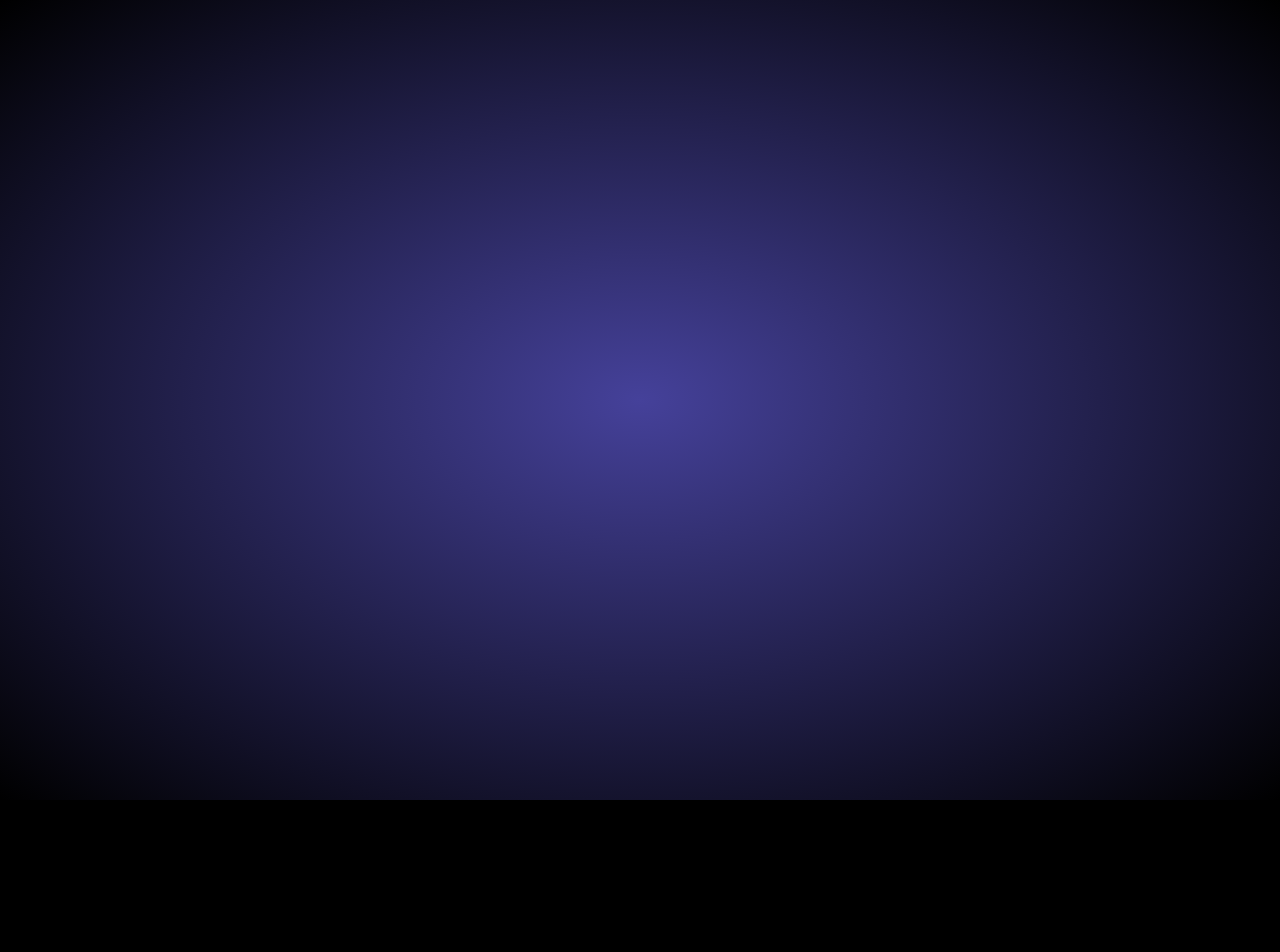
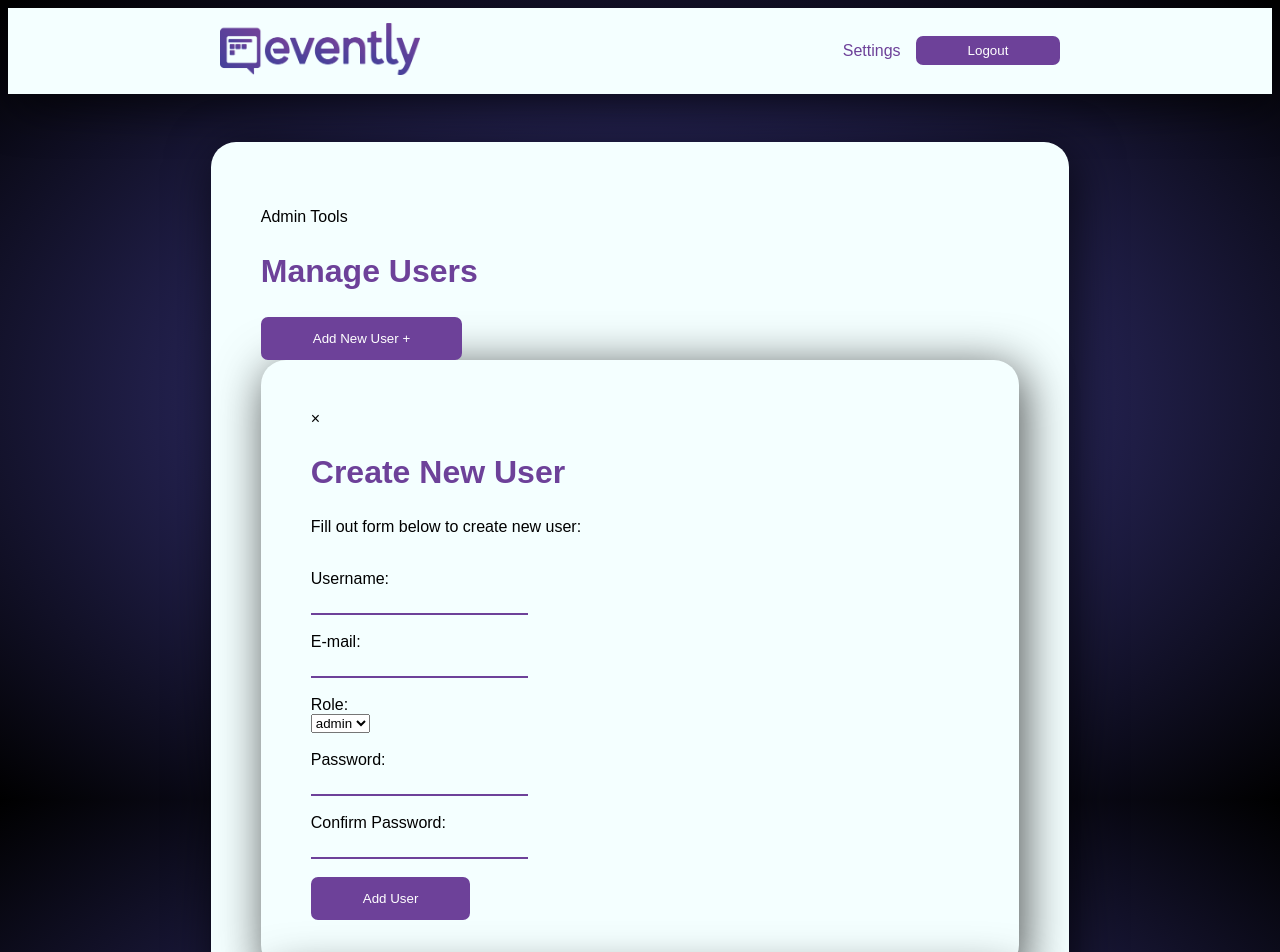
Before and after one commit to Rsims04/evently-angular, an Angular app in the folder evently/: page /admin in a window 1280 px wide. Before the commit this address led to /. Shown: the top 952 px of the page. Before the commit the page ends 800 px from the top, so only its background shows below. Built offline with nearby package versions, Linux system fonts and the light colour scheme.

Commit message:
feat: manage users and edit profile page added

```diff
--- a/evently/src/app/app.module.ts
+++ b/evently/src/app/app.module.ts
@@ -8,6 +8,8 @@ import { HomeComponent } from './pages/home/home.component';
 import { SettingsComponent } from './pages/settings/settings.component';
 import { CoreModule } from './core/core.module';
 import { SignInComponent } from './pages/sign-in/sign-in.component';
+import { ManageUsersComponent } from './pages/manage-users/manage-users.component';
+import { ProfileComponent } from './pages/profile/profile.component';
 
 @NgModule({
   declarations: [
@@ -15,6 +17,8 @@ import { SignInComponent } from './pages/sign-in/sign-in.component';
     HomeComponent,
     SettingsComponent,
     SignInComponent,
+    ManageUsersComponent,
+    ProfileComponent,
   ],
   imports: [
     BrowserModule,
--- /dev/null
+++ b/evently/src/app/pages/manage-users/manage-users.component.html
@@ -0,0 +1,88 @@
+<!-- <body onload="get_users();"> -->
+<app-header></app-header>
+
+<section>
+  <div class="container main">
+    <p>Admin Tools</p>
+
+    <div class="wrapper body_wrapper">
+      <div class="left">
+        <h1>Manage Users</h1>
+      </div>
+      <div class="right">
+        <!-- Trigger/Open The Modal -->
+        <button id="add_btn">Add New User +</button>
+      </div>
+
+      <!-- Modal - Add New User -->
+      <div id="add_user_modal" class="modal">
+        <!-- Add User Modal Content -->
+        <div class="modal-content container">
+          <span class="close">&times;</span>
+          <h1>Create New User</h1>
+          <p>Fill out form below to create new user:</p>
+          <br />
+          <form onsubmit="return false;">
+            <div class="logindetails">
+              <label for="Uname">Username: </label><br />
+              <input type="text" id="Uname" name="Uname" /><br /><br />
+            </div>
+
+            <div class="logindetails">
+              <label for="emailName">E-mail: </label><br />
+              <input type="text" id="emailName" name="emailName" /><br /><br />
+            </div>
+
+            <div class="logindetails">
+              <label for="Rname">Role: </label><br />
+              <select id="Rname" name="Rame">
+                <option value="1">admin</option>
+                <option value="2">user</option>
+              </select>
+              <br /><br />
+            </div>
+
+            <div class="logindetails">
+              <label for="Pname">Password: </label><br />
+              <input type="Password" id="Pname" name="Pname" /> <br /><br />
+            </div>
+
+            <div class="logindetails">
+              <label for="Pname">Confirm Password: </label><br />
+              <input type="Password" id="confirmPname" name="Pname" />
+              <br /><br />
+            </div>
+
+            <button class="add_user_button" onclick="create_user();">
+              Add User
+            </button>
+          </form>
+        </div>
+      </div>
+    </div>
+
+    <!-- Modal - Delete User -->
+    <div id="delete_user_modal" class="modal">
+      <!-- Add Delete Modal Content -->
+      <div class="modal-content container">
+        <span class="close">&times;</span>
+        <h1>Delete User</h1>
+        <p id="delete_p">Are you sure you want to delete</p>
+        <br />
+        <button class="delete_user_button">Yes, I'm sure.</button>
+      </div>
+    </div>
+
+    <!-- This is the grid to display users -->
+    <div id="grid" class="user_grid">
+      <div class="th">Username</div>
+      <div class="th">Role</div>
+      <div class="th"></div>
+      <div class="th"></div>
+      <div class="th"></div>
+    </div>
+
+    <hr class="rounded" />
+  </div>
+</section>
+<app-footer></app-footer>
--- /dev/null
+++ b/evently/src/app/pages/profile/profile.component.html
@@ -0,0 +1,146 @@
+<app-header></app-header>
+<section>
+  <!-- <body onload="get_user_session();"> -->
+
+  <div class="container main center_text" id="edit_profile">
+    <div class="left">
+      <p>Edit Profile</p>
+      <div class="clickable" id="edit_uname" onclick="open_modal('uname')">
+        <div class="tooltip">
+          <span class="tooltiptext">edit username</span>
+          <h1 id="u_uname"></h1>
+        </div>
+      </div>
+    </div>
+
+    <div id="clickable" id="edit_img" onclick="open_modal('image')">
+      <div class="clickable tooltip">
+        <span class="tooltiptext img_tooltip">edit profile image</span>
+        <img
+          src="images/placeholder.png"
+          alt="profile image"
+          class="profile_image"
+          id="u_img"
+        />
+      </div>
+    </div>
+
+    <h2>Email</h2>
+    <div class="clickable" id="edit_email" onclick="open_modal('email')">
+      <div class="tooltip">
+        <span class="tooltiptext">edit email</span>
+        <p id="u_email">My email</p>
+      </div>
+    </div>
+
+    <h2>First Name</h2>
+    <div class="clickable" id="edit_fname" onclick="open_modal('fname')">
+      <div class="tooltip">
+        <span class="tooltiptext">edit first name</span>
+        <p id="u_fname">No first name set</p>
+      </div>
+    </div>
+
+    <h2>Last Name</h2>
+    <div class="clickable" id="edit_lname" onclick="open_modal('lname')">
+      <div class="tooltip">
+        <span class="tooltiptext">edit last name</span>
+        <p id="u_lname">No last name set</p>
+      </div>
+    </div>
+
+    <br />
+    <br />
+
+    <!-- Modal - forms --->
+    <div id="details_modal" class="modal">
+      <div class="modal-content container">
+        <span class="close">&times;</span>
+        <!-- Change Username -->
+        <div id="form_uname" style="display: none">
+          <h1>Edit Username</h1>
+          <br />
+          <form onsubmit="return false;">
+            <div class="logindetails">
+              <label for="uname">New Username: </label><br />
+              <input type="text" id="uname" name="uname" /> <br /><br />
+            </div>
+            <button class="submit" onclick="change_username();">Confirm</button>
+          </form>
+        </div>
+
+        <!-- Change Image -->
+        <div id="form_image" style="display: none">
+          <h1>Edit Profile Image</h1>
+          <br />
+          <!-- <form onsubmit="return false;" method="POST" action="/profile" enctype="multipart/form-data"> -->
+          <form
+            id="imageForm"
+            method="POST"
+            action="/profile"
+            enctype="multipart/form-data"
+          >
+            <!-- <div class="logindetails"> -->
+            <label for="image">Upload Image: </label><br />
+            <input type="file" id="image" name="image" /> <br /><br />
+            <!-- <input type="submit"> -->
+            <!-- </div> -->
+            <button
+              type="submit"
+              class="submit"
+              form="imageForm"
+              value="Submit"
+            >
+              Confirm
+            </button>
+            <!-- <button class="submit">Confirm</button> -->
+          </form>
+        </div>
+
+        <!-- Change Email -->
+        <div id="form_email" style="display: none">
+          <h1>Edit Email</h1>
+          <br />
+          <form onsubmit="return false;">
+            <div class="logindetails">
+              <label for="email">New Email: </label><br />
+              <input type="text" id="email" name="email" /> <br /><br />
+            </div>
+            <button class="submit" onclick="change_email();">Confirm</button>
+          </form>
+        </div>
+
+        <!-- Change Firstname -->
+        <div id="form_fname" style="display: none">
+          <h1>Edit First Name</h1>
+          <br />
+          <form onsubmit="return false;">
+            <div class="logindetails">
+              <label for="first">New First Name: </label><br />
+              <input type="text" id="first" name="first" /> <br /><br />
+            </div>
+            <button class="submit" onclick="change_firstname();">
+              Confirm
+            </button>
+          </form>
+        </div>
+
+        <!-- Change Lastname -->
+        <div id="form_lname" style="display: none">
+          <h1>Edit Last Name</h1>
+          <br />
+          <form onsubmit="return false;">
+            <div class="logindetails">
+              <label for="last">New Last Name: </label><br />
+              <input type="text" id="last" name="last" /> <br /><br />
+            </div>
+            <button class="submit" onclick="change_lastname();">Confirm</button>
+          </form>
+        </div>
+      </div>
+    </div>
+
+    <hr class="rounded" />
+  </div>
+</section>
+<app-footer></app-footer>
```
Also changed, not shown: evently/src/app/app-routing.module.ts (+10 -0 lines), evently/src/app/pages/manage-users/manage-users.component.ts (added, +10 -0 lines), evently/src/app/pages/profile/profile.component.ts (added, +10 -0 lines), evently/src/app/pages/manage-users/manage-users.component.scss (added), evently/src/app/pages/profile/profile.component.scss (added), 2 other files (tests, documents, lock files or other folders).
